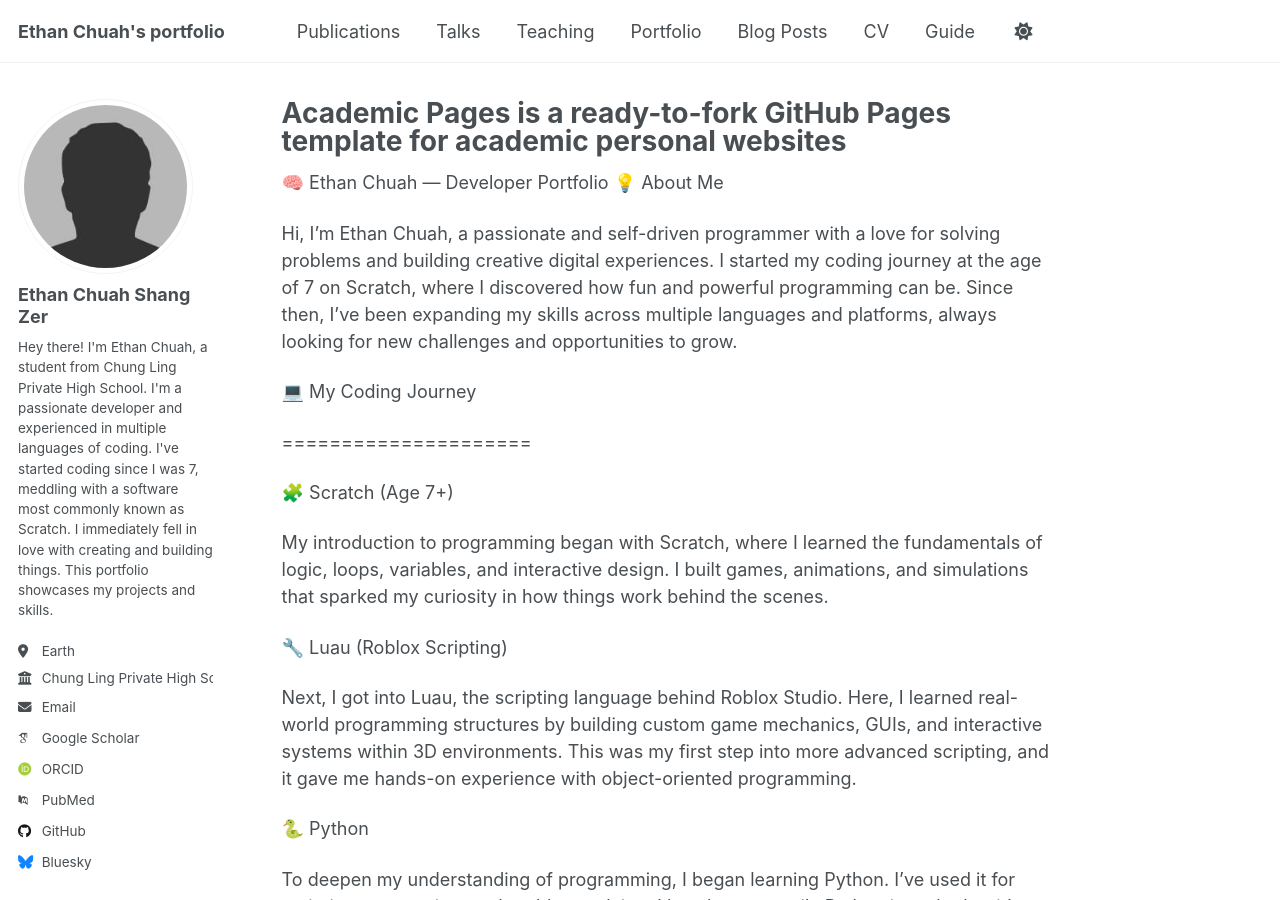
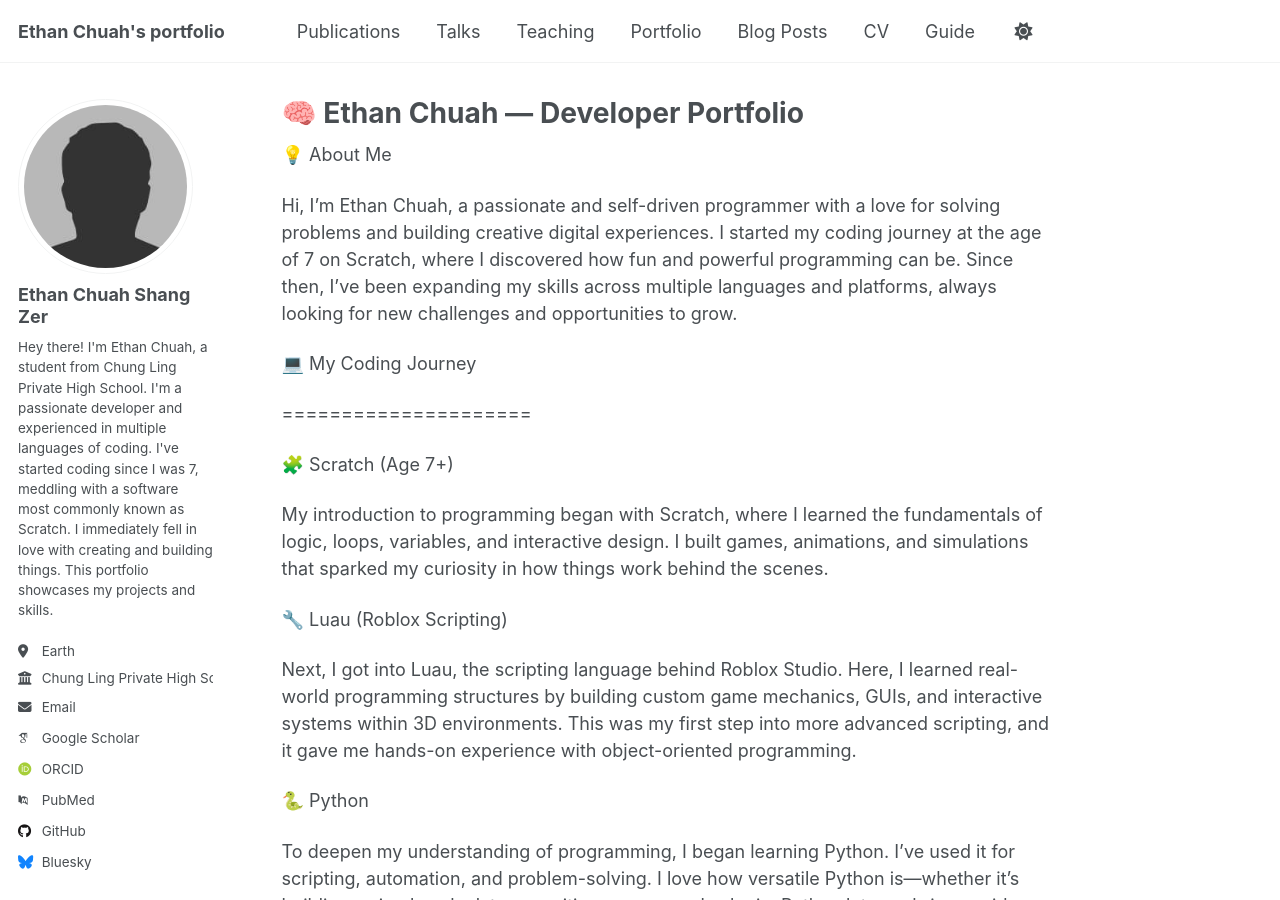
Before and after one commit to EthanChuah1234/ethanchuah1234.github.io, a Jekyll site: the page built from _pages/about.md, in a window 1280 px wide and 900 px high. Built offline with Jekyll 4.4.1, drawn with Linux system fonts in a browser that asks for light colours; some web fonts are replaced; a script that is not in the unit is left out.

Commit message:
update about.md

```diff
--- a/_pages/about.md
+++ b/_pages/about.md
@@ -1,13 +1,12 @@
 ---
 permalink: /
-title: "Academic Pages is a ready-to-fork GitHub Pages template for academic personal websites"
+title: "🧠 Ethan Chuah — Developer Portfolio"
 author_profile: true
 redirect_from:
   - /about/
   - /about.html
 ---
 
-🧠 Ethan Chuah — Developer Portfolio
 💡 About Me
 
 Hi, I'm Ethan Chuah, a passionate and self-driven programmer with a love for solving problems and building creative digital experiences. I started my coding journey at the age of 7 on Scratch, where I discovered how fun and powerful programming can be. Since then, I’ve been expanding my skills across multiple languages and platforms, always looking for new challenges and opportunities to grow.
```
